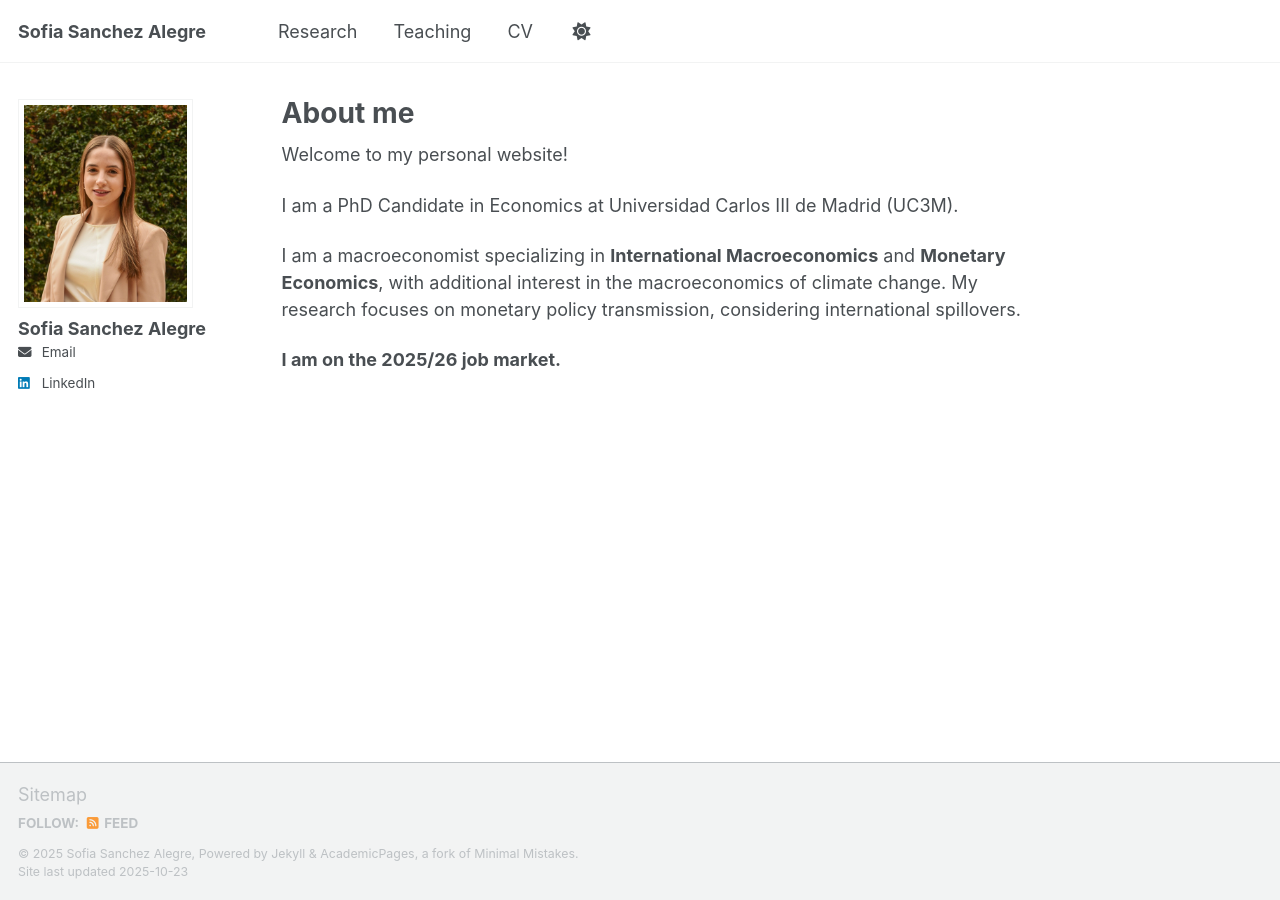
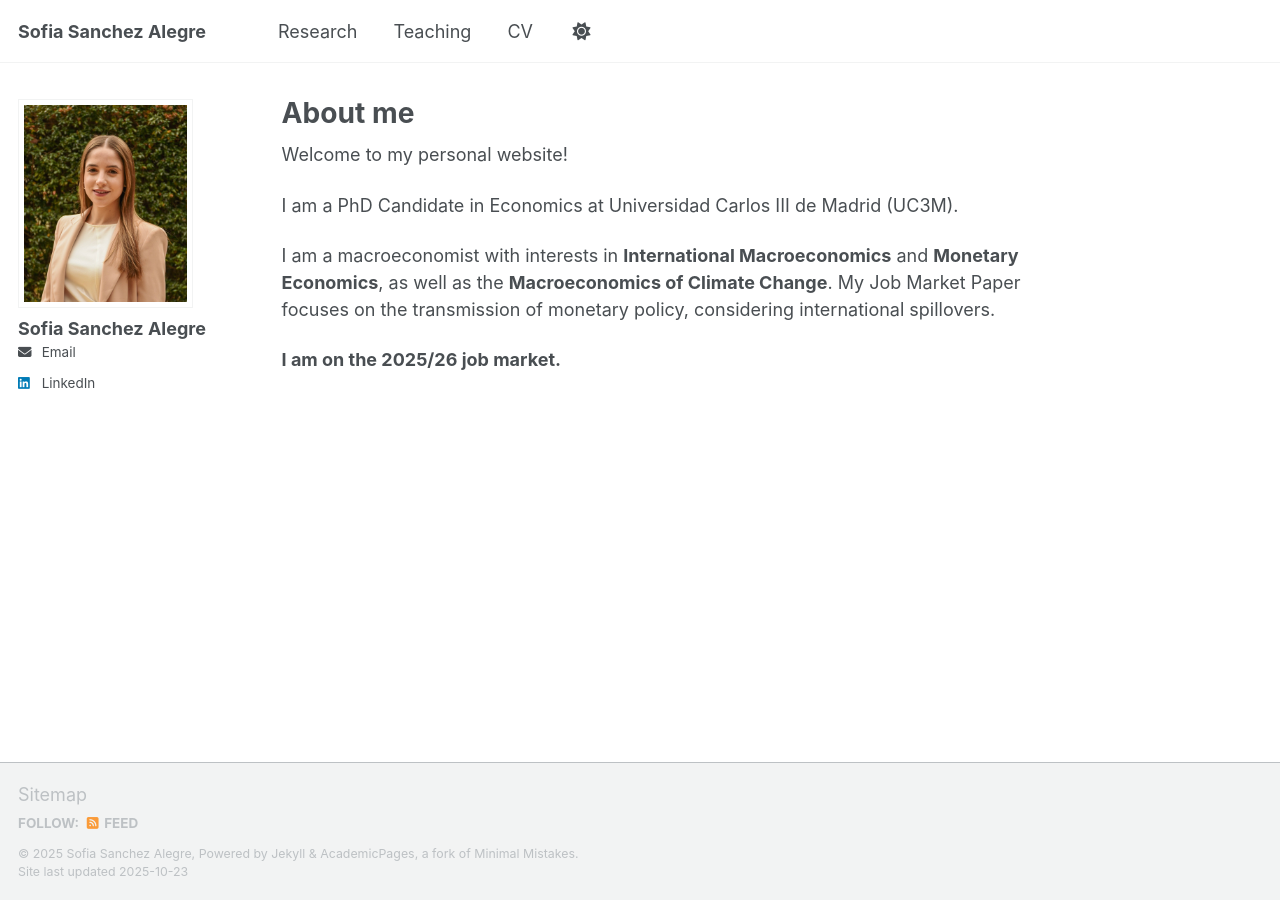
Before and after one commit to sofiasanchezalegre/sofiasanchezalegre.github.io, a Jekyll site: the page built from _pages/about.md, in a window 1280 px wide. Built offline with Jekyll 4.4.1, drawn with Linux system fonts in a browser that asks for light colours; a script that is not in the unit is left out.

Commit message:
Update about.md

```diff
--- a/_pages/about.md
+++ b/_pages/about.md
@@ -12,6 +12,7 @@ Welcome to my personal website!
 
 I am a PhD Candidate in Economics at Universidad Carlos III de Madrid (UC3M).
 
-I am a macroeconomist specializing in **International Macroeconomics** and **Monetary Economics**, with additional interest in the macroeconomics of climate change. My research focuses on monetary policy transmission, considering international spillovers.
+I am a macroeconomist with interests in **International Macroeconomics** and **Monetary Economics**, as well as the **Macroeconomics of Climate Change**.
+My Job Market Paper focuses on the transmission of monetary policy, considering international spillovers.
 
 **I am on the 2025/26 job market.**
```
